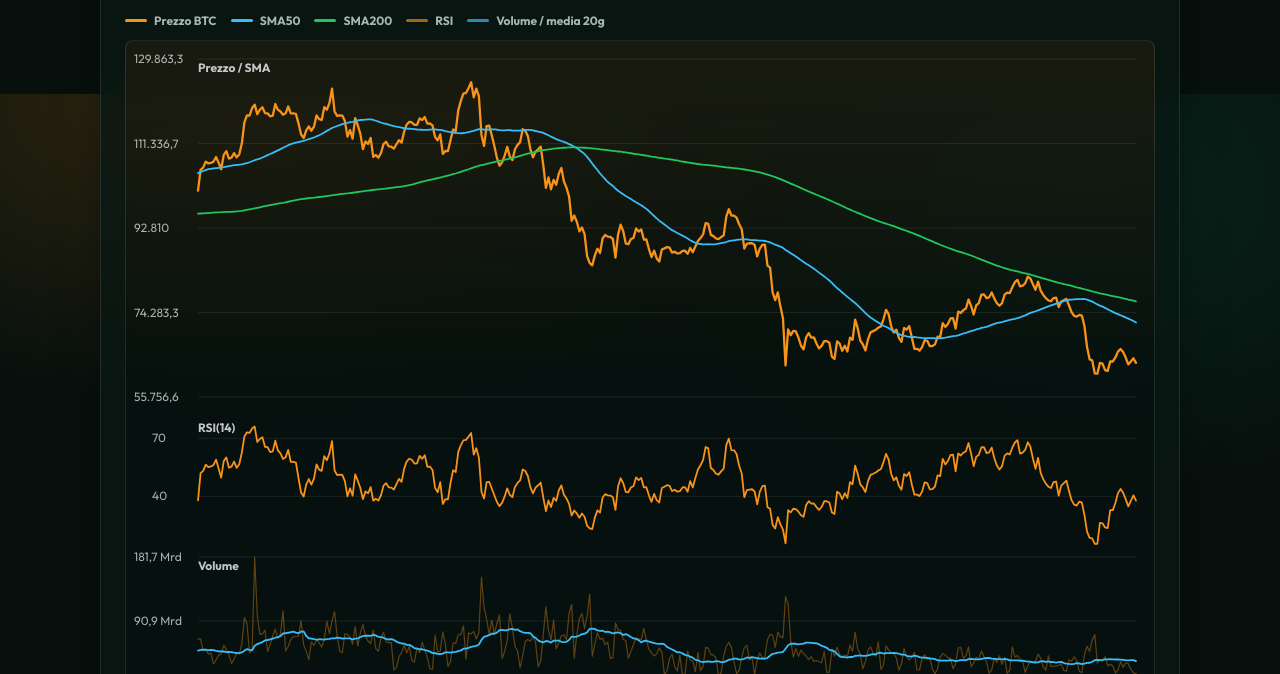
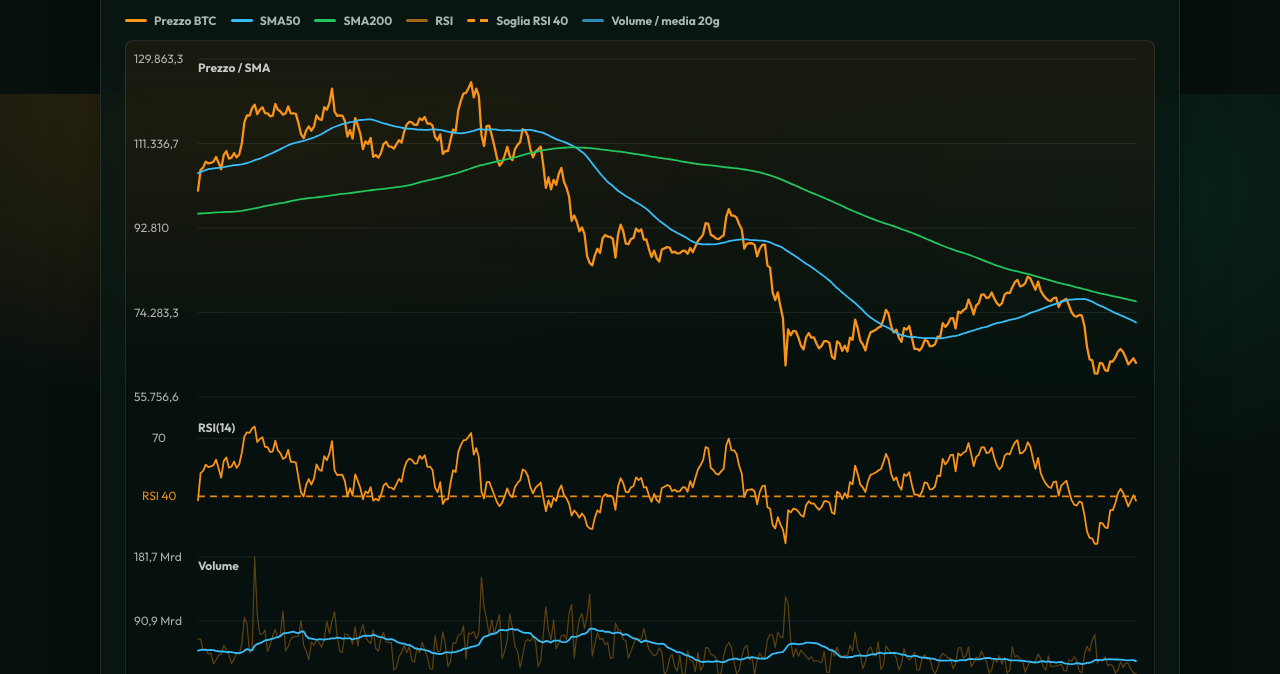
Before and after one commit to giuse2003/BTC_Prudential_Signal, a plain HTML site: page docs/index.html in a window 1280 px wide. Shown: the part 706-1380 px from the top of the page. Drawn offline with Linux system fonts and the light colour scheme; no server answers.

Commit message:
Highlight RSI 40 threshold on dashboard

```diff
--- a/docs/app.js
+++ b/docs/app.js
@@ -310,11 +310,21 @@ function drawCompositeGrid(ctx, rows, xFor, width, height, padding, scale) {
 
   [40, 70].forEach((level) => {
     const y = scale.rsiYFor(level);
+    const isSignalThreshold = level === 40;
+    ctx.save();
+    if (isSignalThreshold) {
+      ctx.strokeStyle = "rgba(247,147,26,0.92)";
+      ctx.lineWidth = 1.8;
+      ctx.setLineDash([7, 5]);
+      ctx.fillStyle = "rgba(247,147,26,0.95)";
+    }
     ctx.beginPath();
     ctx.moveTo(padding.left, y);
     ctx.lineTo(width - padding.right, y);
     ctx.stroke();
-    ctx.fillText(String(level), 26, y + 4);
+    ctx.setLineDash([]);
+    ctx.fillText(isSignalThreshold ? "RSI 40" : String(level), isSignalThreshold ? 16 : 26, y + 4);
+    ctx.restore();
   });
 
   [0.5, 1].forEach((part) => {
--- a/docs/index.html
+++ b/docs/index.html
@@ -88,6 +88,7 @@
           <span><i class="legend-sma50"></i>SMA50</span>
           <span><i class="legend-sma200"></i>SMA200</span>
           <span><i class="legend-rsi"></i>RSI</span>
+          <span><i class="legend-rsi-threshold"></i>Soglia RSI 40</span>
           <span><i class="legend-volume"></i>Volume / media 20g</span>
         </div>
         <div class="chart-wrap">
--- a/docs/style.css
+++ b/docs/style.css
@@ -441,6 +441,13 @@ h1 {
 .legend-sma50 { background: #38bdf8; }
 .legend-sma200 { background: #22c55e; }
 .legend-rsi { background: #f7931a; opacity: 0.65; }
+.legend-rsi-threshold {
+  background: repeating-linear-gradient(
+    90deg,
+    #f7931a 0 8px,
+    transparent 8px 13px
+  );
+}
 .legend-volume { background: #38bdf8; opacity: 0.7; }
 
 .chart-wrap {
```
